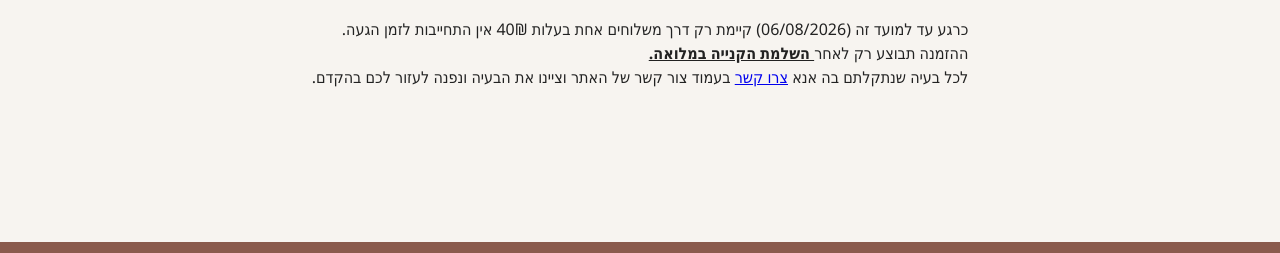
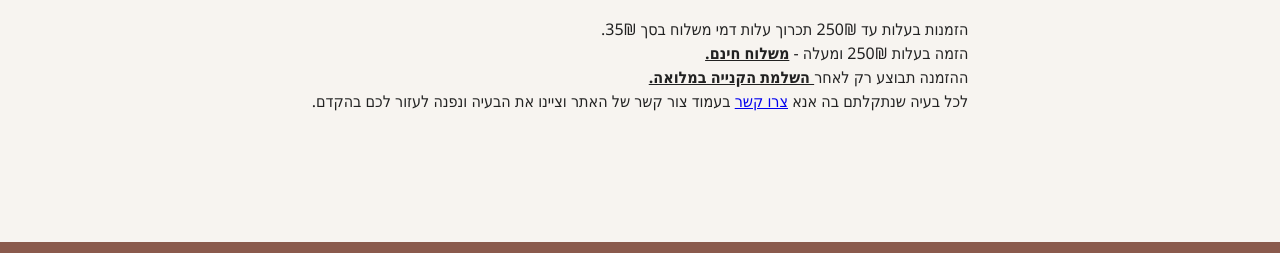
Before and after one commit to ChiisaiChinChin/JoyaCosmetics, a website: page DeliveryPolicy.html in a window 1280 px wide. Shown: the part 130-383 px from the top of the page. Drawn offline with Linux system fonts and the light colour scheme; a script that the page names is missing; a web font is replaced by a local one.

Commit message:
Update DeliveryPolicy.html

```diff
--- a/DeliveryPolicy.html
+++ b/DeliveryPolicy.html
@@ -78,7 +78,8 @@
 <main class="container">
     <h2>מדיניות משלוחים</h2>
     <p>
-        כרגע עד למועד זה (06/08/2026) קיימת רק דרך משלוחים אחת בעלות 40₪ אין התחייבות לזמן הגעה. <br>
+       הזמנות בעלות עד 250₪ תכרוך עלות דמי משלוח בסך 35₪.<br>
+        הזמה בעלות 250₪ ומעלה - <b><u> משלוח חינם. </u></b><br>
          ההזמנה תבוצע רק לאחר<b><u> השלמת הקנייה במלואה. </u></b><br>
          לכל בעיה שנתקלתם בה אנא <a href="ContactUs.html">צרו קשר</a> בעמוד צור קשר של האתר וציינו את הבעיה ונפנה לעזור לכם בהקדם.
     </p>
```
